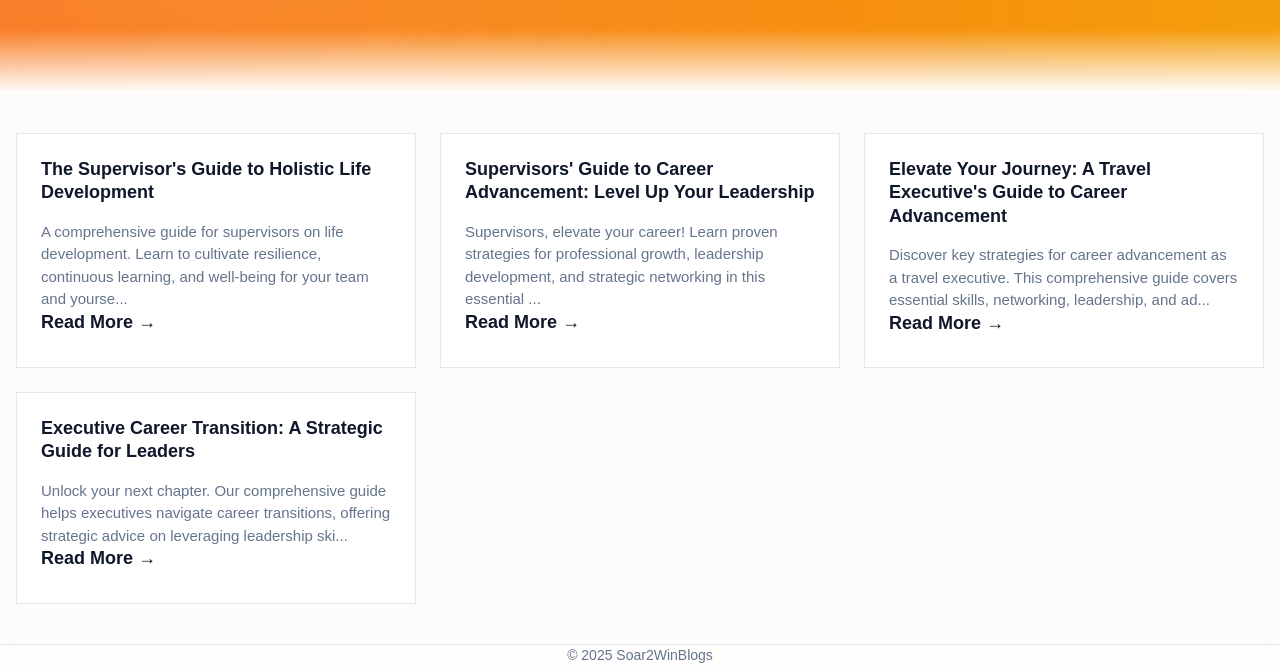
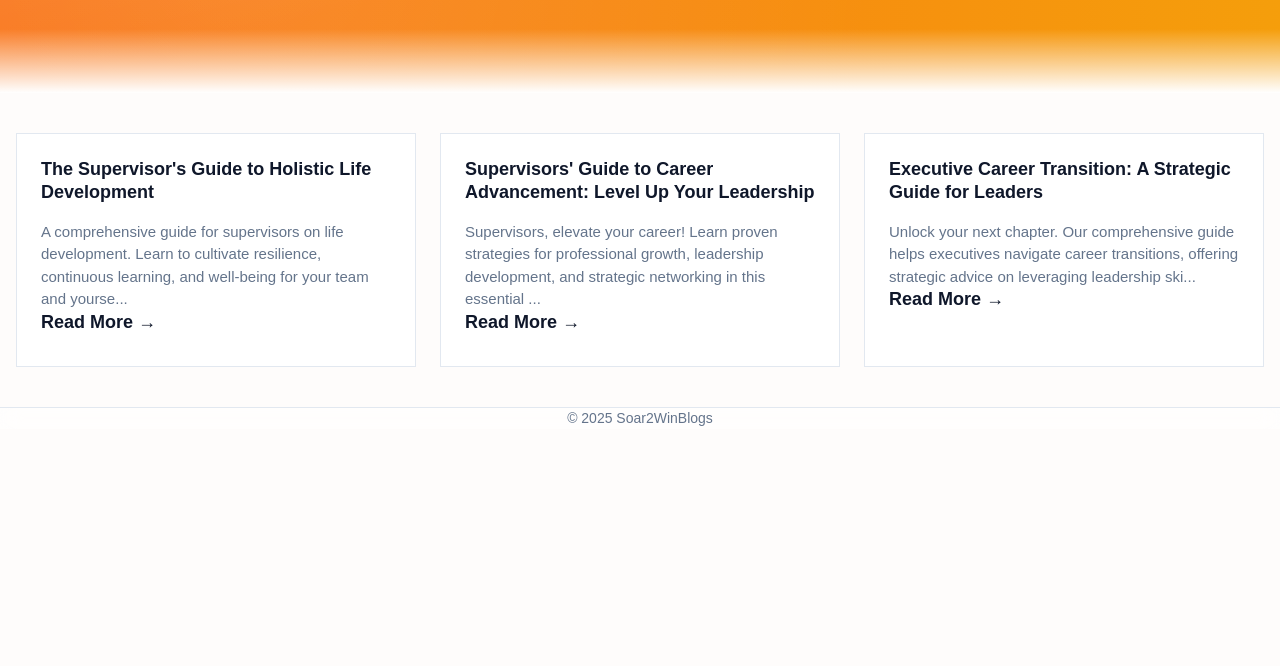
Before and after one commit to MrYungCEO/Soar2Win, a plain HTML site: page blogs/blogs.html in a window 1280 px wide. Shown: the part 203-869 px from the top of the page. After the commit the page ends 800 px from the top, so only its background shows below. Drawn offline with nearby package versions, Linux system fonts and the light colour scheme.

Commit message:
Deleted blog: elevate-your-journey-a-travel-executives-guide-to-career-advancement

```diff
--- a/blogs/blogs.html
+++ b/blogs/blogs.html
@@ -292,15 +292,6 @@ footer a:hover {
 
       <li class="blog-card hover:shadow-lg transition-all duration-300">
         <div class="card-content">
-          <h3 class="card-title"><a href="elevate-your-journey-a-travel-executives-guide-to-career-advancement.html" class="text-primary hover:text-accent transition-colors">Elevate Your Journey: A Travel Executive's Guide to Career Advancement</a></h3>
-          <p class="card-date text-muted"></p>
-          <div class="card-excerpt"><p class="blog-excerpt">Discover key strategies for career advancement as a travel executive. This comprehensive guide covers essential skills, networking, leadership, and ad...</p></div>
-          <a href="elevate-your-journey-a-travel-executives-guide-to-career-advancement.html" class="card-link">Read More →</a>
-        </div>
-      </li>
-
-      <li class="blog-card hover:shadow-lg transition-all duration-300">
-        <div class="card-content">
           <h3 class="card-title"><a href="executive-career-transition-a-strategic-guide-for-leaders.html" class="text-primary hover:text-accent transition-colors">Executive Career Transition: A Strategic Guide for Leaders</a></h3>
           <p class="card-date text-muted"></p>
           <div class="card-excerpt"><p class="blog-excerpt">Unlock your next chapter. Our comprehensive guide helps executives navigate career transitions, offering strategic advice on leveraging leadership ski...</p></div>
```
